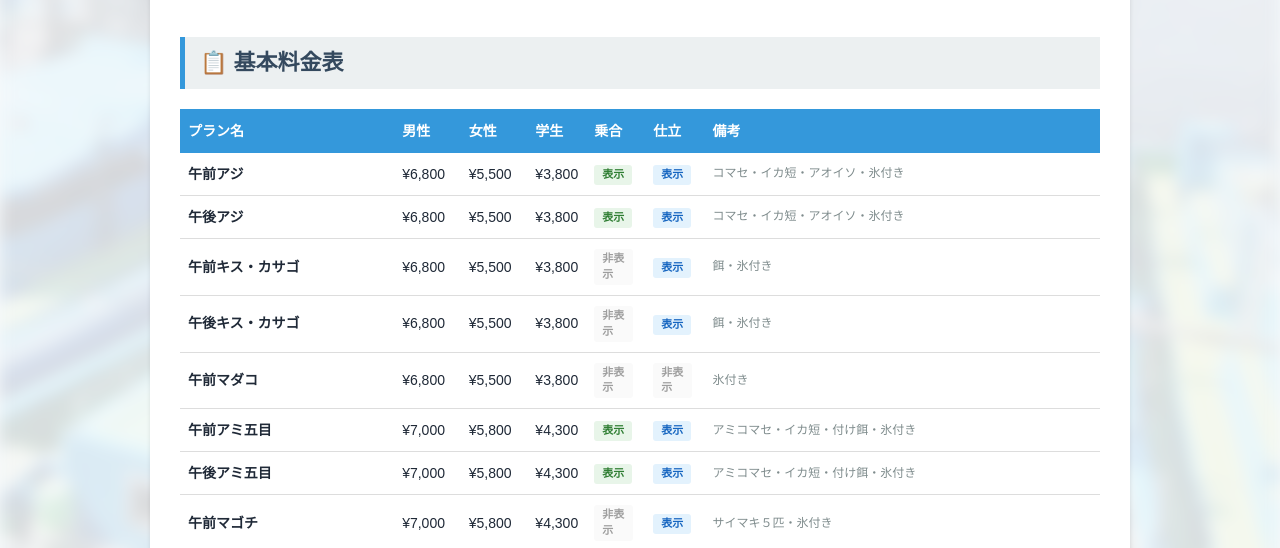
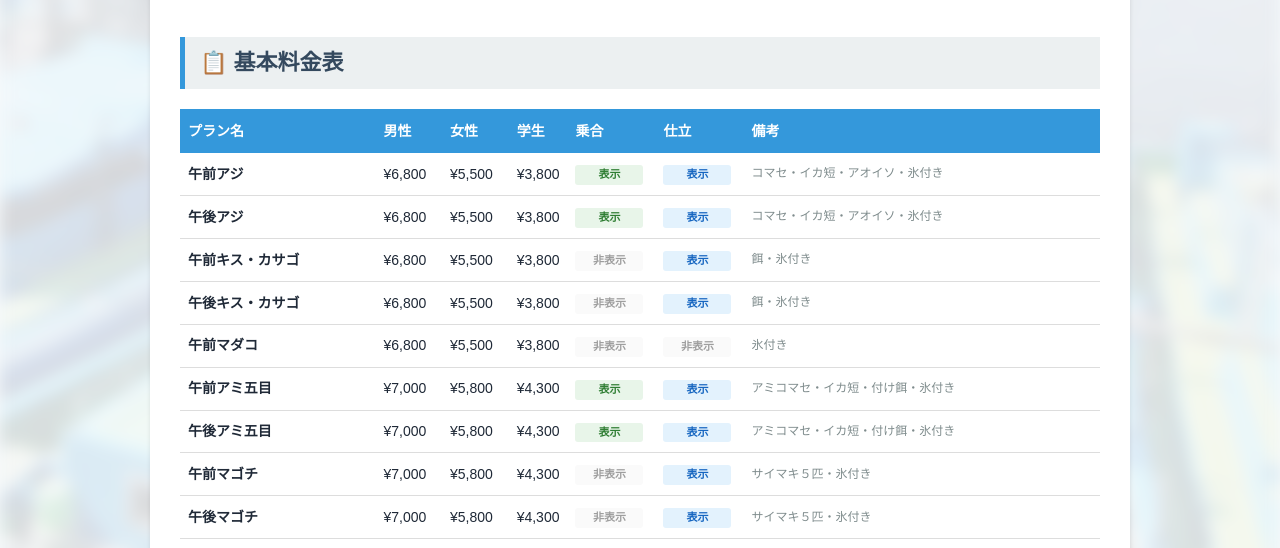
Before and after one commit to kotaokubo/boarding_fee_-calculater, a website built with Vite: page all_plans.html in a window 1280 px wide. Shown: the part 222-770 px from the top of the page. Built offline with nearby package versions, Linux system fonts and the light colour scheme.

Commit message:
style: keep visibility badges on one line

```diff
--- a/all_plans.html
+++ b/all_plans.html
@@ -90,6 +90,9 @@
             font-size: 11px;
             font-weight: 600;
             margin-right: 4px;
+            white-space: nowrap;
+            min-width: 52px;
+            text-align: center;
         }
 
         .visible-shared {
```
